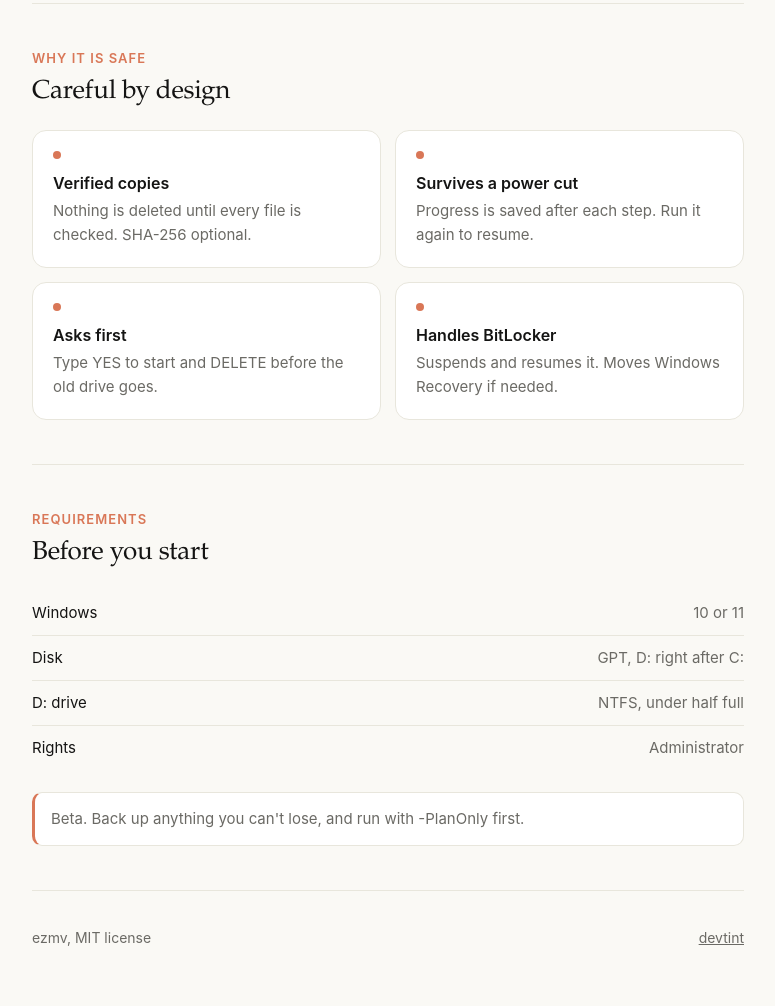
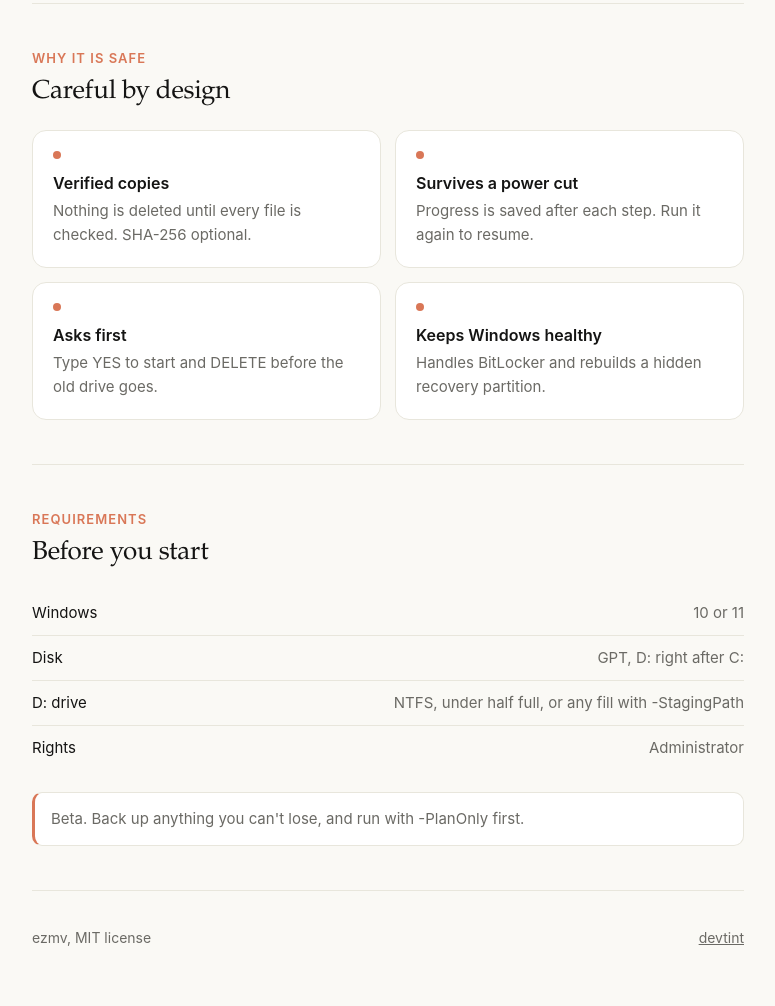
Before and after one commit to devtint/ezmv, a plain HTML site: page docs/index.html in a window 1280 px wide. Shown: the part 1303-2309 px from the top of the page, without its empty margins (252-1027 px from the left). Drawn offline with Linux system fonts and the light colour scheme.

Commit message:
ezmv 0.10.0: -StagingPath and a rebuilt recovery partition
- -StagingPath keeps the temporary copy in a folder on another NTFS drive
  instead of a temporary partition, so the data drive no longer has to be
  under half full. ezmv checks the staging drive (NTFS, free space, empty
  folder) up front and refuses to continue past step 3 if it is unplugged.
- When the partition Windows Recovery lives on is removed, ezmv now creates
  a new hidden recovery partition (at least 1 GB, NTFS, recovery GPT type,
  required + no drive letter) right after the target drive, as Microsoft
  recommends, and moves Windows Recovery onto it. -NoRecoveryPartition
  keeps the old behaviour.
- Resilience test: checks the new recovery partition, and a more than half
  full data drive is refused without -StagingPath and moved with it,
  including a kill after step 5.

```diff
--- a/docs/index.html
+++ b/docs/index.html
@@ -238,7 +238,7 @@
       <div class="card"><div class="dot"></div><h3>Verified copies</h3><p>Nothing is deleted until every file is checked. SHA-256 optional.</p></div>
       <div class="card"><div class="dot"></div><h3>Survives a power cut</h3><p>Progress is saved after each step. Run it again to resume.</p></div>
       <div class="card"><div class="dot"></div><h3>Asks first</h3><p>Type YES to start and DELETE before the old drive goes.</p></div>
-      <div class="card"><div class="dot"></div><h3>Handles BitLocker</h3><p>Suspends and resumes it. Moves Windows Recovery if needed.</p></div>
+      <div class="card"><div class="dot"></div><h3>Keeps Windows healthy</h3><p>Handles BitLocker and rebuilds a hidden recovery partition.</p></div>
     </div>
   </section>
 
@@ -248,7 +248,7 @@
     <ul class="req">
       <li><span>Windows</span><span>10 or 11</span></li>
       <li><span>Disk</span><span>GPT, D: right after C:</span></li>
-      <li><span>D: drive</span><span>NTFS, under half full</span></li>
+      <li><span>D: drive</span><span>NTFS, under half full, or any fill with -StagingPath</span></li>
       <li><span>Rights</span><span>Administrator</span></li>
     </ul>
     <div class="warn">Beta. Back up anything you can't lose, and run with -PlanOnly first.</div>
```
Also changed, not shown: 5 other files.
